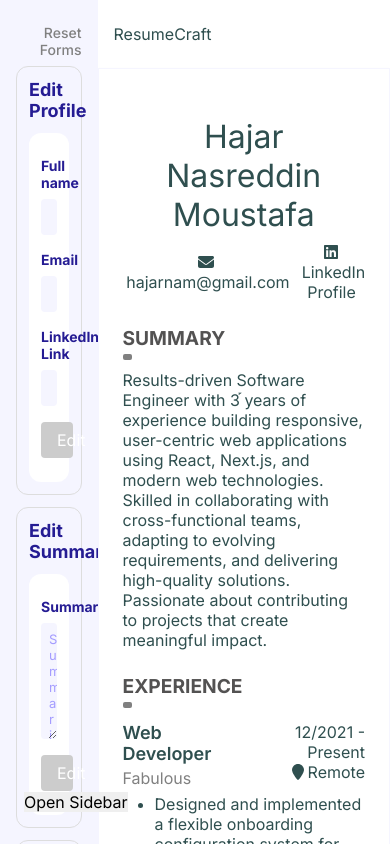
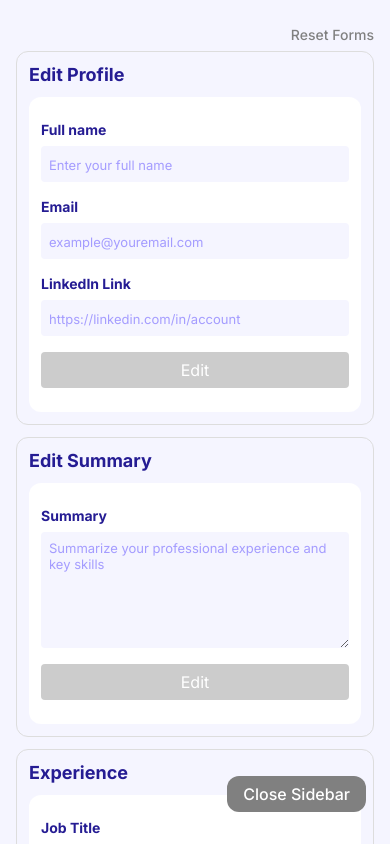
Before and after one commit to hajar-nasr/the-odinproject-cv-application, a React (Vite) app: page / in a window 390 px wide. Built offline with nearby package versions, Linux system fonts and the light colour scheme.

Commit message:
style: add sidebar icon design

```diff
--- a/src/App.tsx
+++ b/src/App.tsx
@@ -14,7 +14,7 @@ const App = () => {
   return (
     <>
       <button className="sidebar-icon" onClick={handleClick}>
-        Open Sidebar
+        {isOpen ? "Close" : "Open"} Sidebar
       </button>
 
       <div className={classNames("main-container", { transformed: !isOpen })}>
--- a/src/styles/global.css
+++ b/src/styles/global.css
@@ -1,4 +1,4 @@
-:root{
+:root {
     --primary-color: #251C93;
     --secondary-color: #F5F5FF;
 }
@@ -16,7 +16,8 @@ a {
     text-decoration: none;
 }
 
-button, a {
+button,
+a {
     cursor: pointer;
 }
 
@@ -59,3 +60,10 @@ button, a {
 .content {
     width: 100%;
 }
+
+@media (max-width: 1100px) {
+    .transformed {
+        transform: translateX(-100vw);
+        width: calc(100vw + 100vw);
+    }
+}
--- a/src/styles/resume.css
+++ b/src/styles/resume.css
@@ -69,9 +69,16 @@
     color: gray;
 }
 
-.education, .experiences  {
+.education,
+.experiences {
     display: flex;
     flex-direction: column;
     gap: 18px;
     margin-top: 16px;
 }
+
+@media (max-width: 1100px) {
+    .resume {
+        padding: 32px 16px;
+    }
+}
--- a/src/styles/sidebar.css
+++ b/src/styles/sidebar.css
@@ -9,9 +9,15 @@
 
 .sidebar-icon {
     position: fixed;
-    left: 24px;
+    right: 24px;
     z-index: 1000;
     bottom: 32px;
+    display: none;
+    padding: 8px 16px;
+    border-radius: 12px;
+    color: white;
+    background-color: gray;
+    font-weight: 500;
 }
 
 .reset-forms-btn {
@@ -34,7 +40,8 @@
     border: 1px solid #ddd;
 }
 
-.form, .form-section {
+.form,
+.form-section {
     border-radius: 12px;
 }
 
@@ -68,11 +75,11 @@
     padding: 8px;
     border-radius: 4px;
     background-color: #F5F5FF;
-    color:var(--primary-color);
+    color: var(--primary-color);
 }
 
-.form-input::placeholder{
-    color:#A49CFF;
+.form-input::placeholder {
+    color: #A49CFF;
     font-size: 13px;
 }
 
@@ -112,6 +119,7 @@
     margin-bottom: 12px;
 
 }
+
 .form-checkbox span {
     color: gray;
     font-size: 14px;
@@ -127,14 +135,14 @@
     background: lightgray;
 }
 
-  input[type="checkbox"]:checked ~ .custom-checkbox {
+input[type="checkbox"]:checked~.custom-checkbox {
     background: var(--primary-color);
 }
 
-  input[type="checkbox"]:checked ~ .custom-checkbox::after {
+input[type="checkbox"]:checked~.custom-checkbox::after {
     content: '';
     position: absolute;
-    inset:0;
+    inset: 0;
     margin: auto;
     width: 4px;
     height: 12px;
@@ -143,3 +151,13 @@
     border-width: 0 2px 2px 0;
     transform: rotate(45deg);
 }
+
+@media (max-width: 1100px) {
+    .sidebar {
+        width: 100vw;
+    }
+
+    .sidebar-icon {
+        display: block;
+    }
+}
```
Lines whose indentation alone changed are shown as unchanged.
